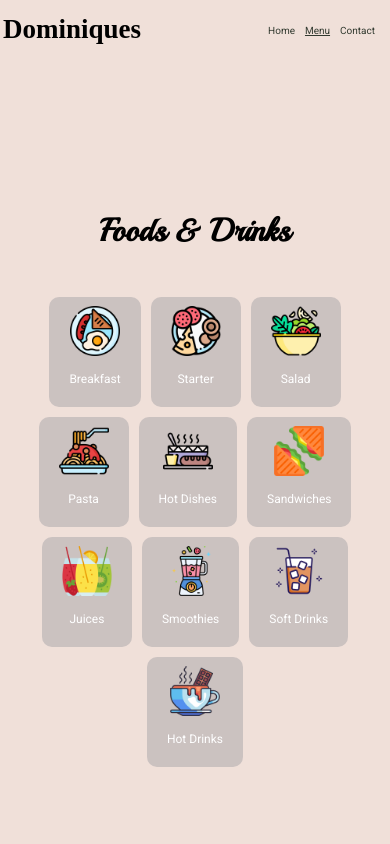
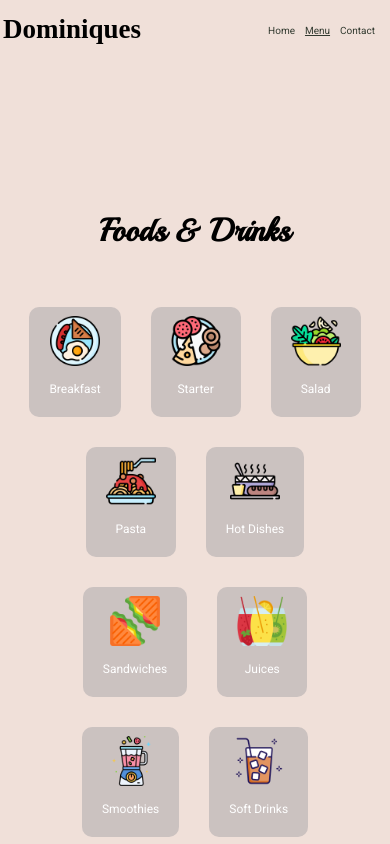
Before and after one commit to melika760/DominiqueCafeMenue, a React (Create React App) app: page /Menu in a window 390 px wide. Shown: the top 844 px of the page. Built offline with nearby package versions, Linux system fonts and the light colour scheme; some icons are missing; a web font is replaced by a local one.

Commit message:
Update Menue.module.css

```diff
--- a/src/Components/Menue.module.css
+++ b/src/Components/Menue.module.css
@@ -74,7 +74,7 @@ margin: 0 auto;
 }
 .col{
     padding: 20px;
-    margin: 5px;
+    margin: 15px;
     align-items: center;
     height: 70px;
     display: inline-flex;
```
